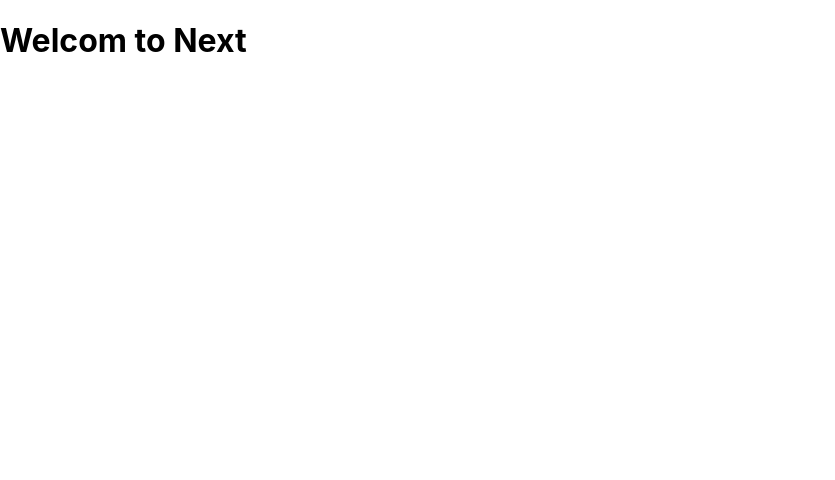
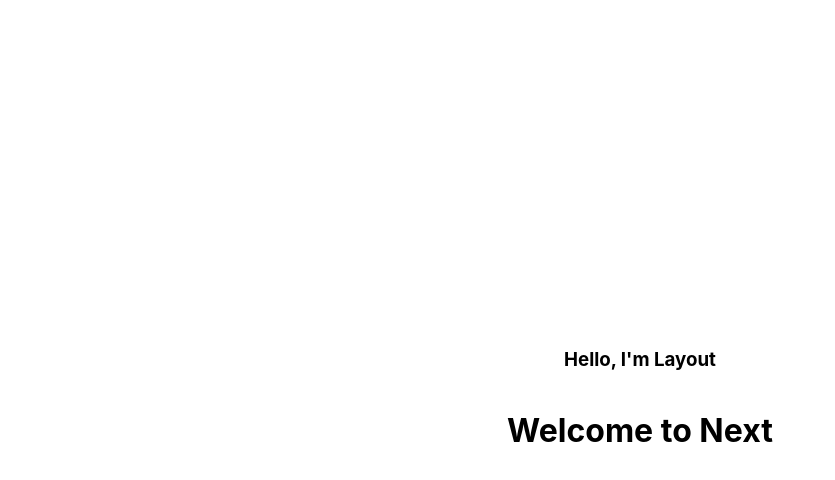
Before and after one commit to LouisGaravaglia/NextJS-Intro-v1, a Next.js app: page / in a window 1280 px wide. Shown: the top 480 px of the page, without its empty margins (0-835 px from the left). Built offline with nearby package versions, Linux system fonts and the light colour scheme.

Commit message:
created a Layout component for items that need to be repeated on each page

```diff
--- /dev/null
+++ b/components/Layout.js
@@ -0,0 +1,12 @@
+import styles from "../styles/Layout.module.css";
+
+export default function Layout({children}) {
+  return (
+    <div className={styles.container}>
+        <main className={styles.main}>
+          <h3>Hello, I'm Layout</h3>
+            {children}
+        </main>
+    </div>
+  )
+}
--- a/pages/_app.js
+++ b/pages/_app.js
@@ -1,7 +1,15 @@
-import '../styles/globals.css'
+import '../styles/globals.css';
+import Layout from "../components/Layout";
 
 function MyApp({ Component, pageProps }) {
-  return <Component {...pageProps} />
+  return (
+    <Layout>
+  <Component {...pageProps} />
+
+    </Layout>
+
+
+  )
 }
 
 export default MyApp
--- a/pages/about.js
+++ b/pages/about.js
@@ -1,4 +1,4 @@
-
+import Head from 'next/head'
 
 export default function About() {
   return (
--- a/pages/index.js
+++ b/pages/index.js
@@ -7,7 +7,7 @@
       <title>Home Page</title>
       <meta name="keywords" content="web development, programming"/>
     </Head>
-      <h1>Welcom to Next</h1>
+      <h1>Welcome to Next</h1>
     </div>
   )
 }
```
Also changed, not shown: styles/Layout.module.css (renamed from styles/Home.module.css).
